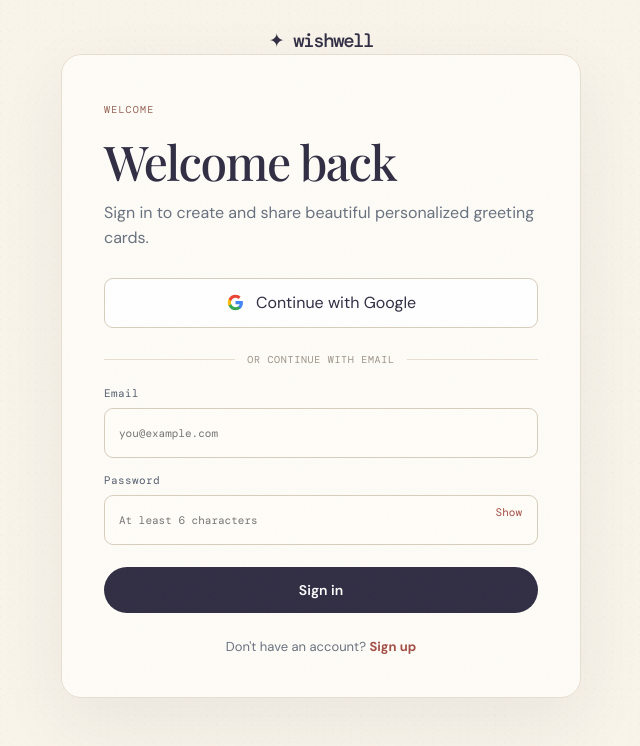
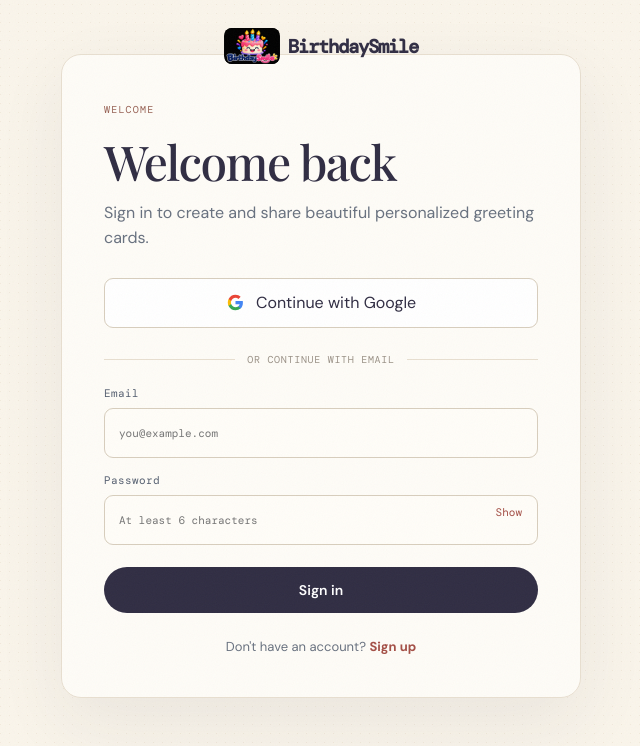
Before and after one commit to syedshadnan/birthday-greeting-card-project, a Next.js app: page /login in a window 1280 px wide. Shown: the top 746 px of the page, without its empty margins (319-959 px from the left). Built offline with nearby package versions, Linux system fonts and the light colour scheme; no server answers; a web font is replaced by a local one.

Commit message:
feat: rebrand site as BirthdaySmile

```diff
--- a/src/app/layout.tsx
+++ b/src/app/layout.tsx
@@ -8,7 +8,7 @@ const siteUrl = getSiteUrl()
 
 export const metadata: Metadata = {
   metadataBase: new URL(siteUrl),
-  title: { default: 'Create Beautiful Birthday Cards Online — Free | Wishwell', template: '%s | Wishwell' },
+  title: { default: 'Create Beautiful Birthday Cards Online — Free | BirthdaySmile', template: '%s | BirthdaySmile' },
   description: 'Create personalized digital birthday cards with photos, music, messages, and beautiful animations. Free to use.',
   keywords: [
     'birthday card',
@@ -17,21 +17,21 @@ export const metadata: Metadata = {
     'free animated birthday card',
     'birthday card with music and photos',
     'happy birthday card maker',
-    'wishwell cards',
+    'BirthdaySmile cards',
   ],
-  authors: [{ name: 'Wishwell' }],
-  creator: 'Wishwell',
+  authors: [{ name: 'BirthdaySmile' }],
+  creator: 'BirthdaySmile',
   alternates: { canonical: '/' },
   openGraph: {
     type: 'website',
-    siteName: 'Wishwell',
+    siteName: 'BirthdaySmile',
     title: 'Create Beautiful Birthday Cards Online — Free',
     description: 'Personal birthday cards with photos, music, and beautiful animations.',
     url: siteUrl,
   },
   twitter: {
     card: 'summary_large_image',
-    title: 'Create Beautiful Birthday Cards Online — Free | Wishwell',
+    title: 'Create Beautiful Birthday Cards Online — Free | BirthdaySmile',
     description: 'Personal birthday cards with photos, music, and beautiful animations.',
   },
   verification: {
@@ -42,7 +42,7 @@ export const metadata: Metadata = {
 const jsonLd = {
   '@context': 'https://schema.org',
   '@type': 'WebApplication',
-  name: 'Wishwell',
+  name: 'BirthdaySmile',
   url: siteUrl,
   description: 'Create personalized digital birthday cards with photos, music, messages, and beautiful animations. Free to use.',
   applicationCategory: 'MultimediaApplication',
--- a/src/app/login/page.tsx
+++ b/src/app/login/page.tsx
@@ -133,7 +133,7 @@ export default function LoginPage() {
 
   return (
     <main className="auth-page">
-      <div className="auth-brand"><a className="brand" href="/">✦ wishwell</a></div>
+      <div className="auth-brand"><a className="brand" href="/"><img src="/images/birthday-smile-logo.jpeg" alt="BirthdaySmile" /> BirthdaySmile</a></div>
       <section className="auth-card">
         <span className="eyebrow">WELCOME</span>
         <h1>{mode === 'sign-in' ? 'Welcome back' : 'Create your account'}</h1>
--- a/src/card-polish.css
+++ b/src/card-polish.css
@@ -13,6 +13,14 @@ body {
 }
 
 .brand { font-size: 19px; letter-spacing: -1.4px; }
+.logo { display: inline-flex; align-items: center; gap: 8px; color: var(--ink); font-weight: 700; text-decoration: none; }
+.logo img { width: 56px; height: 36px; object-fit: contain; object-position: center; border-radius: 8px; background: #050505; }
+.nav-login { color: var(--ink); font-weight: 600; }
+.links .nav-login { display: block; }
+.auth-brand .brand { display: inline-flex; align-items: center; gap: 8px; text-decoration: none; color: var(--ink); font-weight: 700; }
+.auth-brand .brand img { width: 56px; height: 36px; object-fit: contain; object-position: center; border-radius: 8px; background: #050505; vertical-align: middle; }
+.builder-header .brand,.story-header .brand { display: inline-flex; align-items: center; gap: 8px; }
+.builder-header .brand img,.story-header .brand img { width: 48px; height: 30px; object-fit: contain; background: #050505; border-radius: 6px; }
 .brand span { color: #d65b47; }
 .button { border-radius: 999px; padding: 14px 21px; transition: transform .2s ease, background-color .2s ease, box-shadow .2s ease; }
 .button:hover:not(:disabled) { transform: translateY(-2px); background: #4b405d; box-shadow: 0 8px 20px #302d4320; }
@@ -236,6 +244,10 @@ body {
     .admin-nav-grid { grid-template-columns: repeat(2,minmax(0,1fr)); }
     .account-card-grid { grid-template-columns: repeat(2,minmax(0,1fr)); }
     .account-stats { grid-template-columns: repeat(2,minmax(0,1fr)); }
+  }
+  @media(max-width:800px) {
+    nav.site-nav .links { gap: 12px; }
+    nav.site-nav .links .nav-login { display: block; }
   }
   @media(max-width:600px) {
     .admin-summary-grid { grid-template-columns: 1fr; }
--- a/src/components/card-builder.tsx
+++ b/src/components/card-builder.tsx
@@ -325,7 +325,7 @@ export default function CardBuilder({ initialTheme = 'cute', themeChoices = clas
   }
 
   return <main className="builder-page">
-    <header className="builder-header"><a className="brand" href="/">✦ wishwell</a><span>All 9 scenes · Free</span></header>
+    <header className="builder-header"><a className="brand" href="/"><img src="/images/birthday-smile-logo.jpeg" alt="BirthdaySmile" /> BirthdaySmile</a><span>All 9 scenes · Free</span></header>
     <section className="builder-shell">
       <div className="builder-title"><span className="eyebrow">A CARD MADE BY YOU</span><h1>Make their day<br/><i>feel like yours.</i></h1><p>Write it in English, বাংলা, or a little of both.</p></div>
       <ol className="builder-progress" aria-label="Card creation steps">{steps.map((label, index)=><li className={index===step?'current':index<step?'complete':''} key={label}><span>{index+1}</span>{label}</li>)}</ol>
--- a/src/components/card-experience.tsx
+++ b/src/components/card-experience.tsx
@@ -253,7 +253,7 @@ export default function CardExperience({ slug, adminPreviewId, previewCard, onEx
   const wishes = config?.reasons.filter(reason => reason.trim()) ?? []
 
   if (lockedCard) return <main className={gateStyles.page}><section className={gateStyles.card} lang={lockedCard.language}>
-    <a className={gateStyles.brand} href="/">✦ wishwell</a>
+    <a className={gateStyles.brand} href="/"><img src="/images/birthday-smile-logo.jpeg" alt="BirthdaySmile" /> BirthdaySmile</a>
     <div className={gateStyles.seal} aria-hidden="true">✦</div>
     <span className={gateStyles.eyebrow}>{lockedCard.language === 'bn' ? 'শুধু তোমার জন্য' : 'A PRIVATE BIRTHDAY SURPRISE'}</span>
     <h1>{lockedCard.language === 'bn' ? 'একটি ছোট্ট চমক' : 'A little surprise'}</h1>
@@ -393,7 +393,7 @@ export default function CardExperience({ slug, adminPreviewId, previewCard, onEx
       {onExitPreview ? (
         <button className="brand" type="button" onClick={onExitPreview}>← Back to editing</button>
       ) : (
-        <a className="brand" href={adminPreviewId?'/admin':'/'}>{adminPreviewId?'← Back to admin':'✦ wishwell'}</a>
+        <a className="brand" href={adminPreviewId?'/admin':'/'}>{adminPreviewId?'← Back to admin':<><img src="/images/birthday-smile-logo.jpeg" alt="BirthdaySmile" /> BirthdaySmile</>}</a>
       )}
       <div className="story-controls-right">
         {card.musicUrl || usesSoftMusic
```
Also changed, not shown: src/main.tsx (+8 -5 lines), public/images/birthday-smile-logo.jpeg (added).
